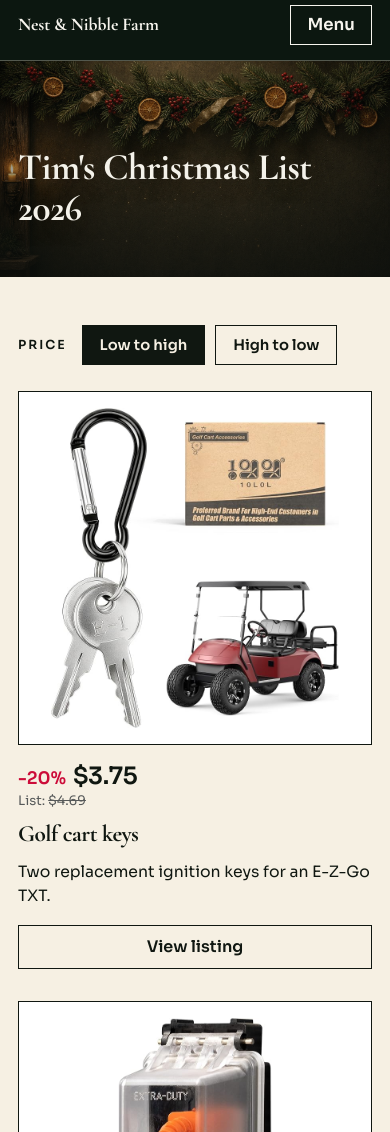
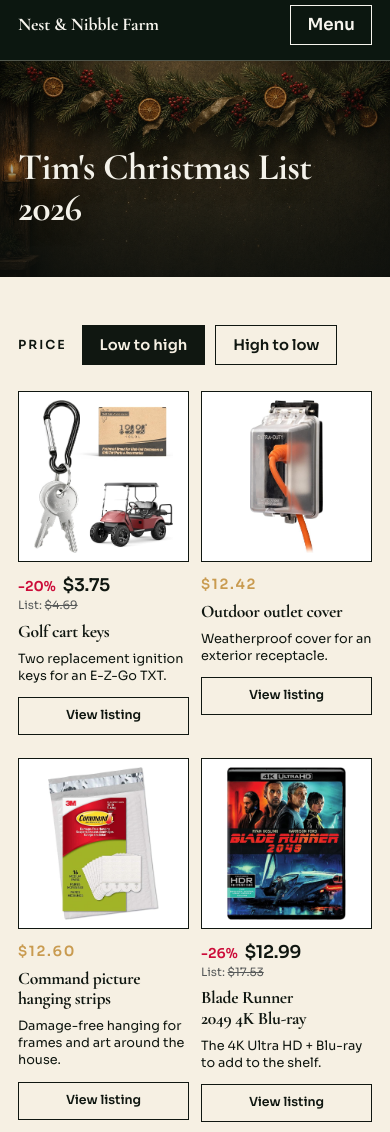
Before and after one commit to dubbltninja/nest-nibble-farm, a plain HTML site: page tim-christmas-list.html in a window 390 px wide. Shown: the top 1132 px of the page. Drawn offline with nearby package versions, Linux system fonts and the light colour scheme.

Commit message:
Compact 2-col (portrait) / 4-col (landscape) gift grid on phones

```diff
--- a/css/christmas.css
+++ b/css/christmas.css
@@ -230,15 +230,74 @@
   .gift-year {
     display: block;
   }
+  .gift-grid {
+    grid-template-columns: repeat(2, minmax(0, 1fr));
+  }
+}
+
+/* Phone landscape stays short, including widths that overlap the tablet breakpoint. */
+@media (orientation: landscape) and (max-height: 600px) {
+  .gift-grid {
+    grid-template-columns: repeat(4, minmax(0, 1fr));
+  }
+}
+
+@media (max-width: 699px),
+       (orientation: landscape) and (max-height: 600px) {
+  .gift-grid {
+    gap: 1rem 0.75rem;
+  }
+  .gift {
+    gap: 0.55rem;
+  }
+  .gift-photo img {
+    padding: 0.5rem;
+  }
+  .gift h2,
+  .gift p,
+  .gift-price,
+  .gift-deal,
+  .gift-coupon,
+  .gift .btn {
+    min-width: 0;
+    max-width: 100%;
+    overflow-wrap: anywhere;
+  }
+  .gift h2 {
+    font-size: 1.1rem;
+    line-height: 1.15;
+  }
+  .gift > p {
+    font-size: 0.8rem;
+    line-height: 1.35;
+  }
+  .gift > p.gift-options {
+    font-size: 0.75rem;
+  }
+  .gift > p.gift-price:not(.gift-price--sale) {
+    font-size: 0.88rem;
+    line-height: 1.2;
+  }
+  .gift-discount {
+    font-size: 0.85rem;
+  }
+  .gift-current {
+    font-size: 1.1rem;
+  }
+  .gift-list {
+    font-size: 0.72rem;
+  }
+  .gift-coupon {
+    padding: 0.04rem 0.28rem;
+    font-size: 0.65rem;
+    white-space: normal;
+  }
   .gift .btn {
     width: 100%;
     justify-self: stretch;
-  }
-  .gift-current {
-    font-size: 1.5rem;
-  }
-  .gift-discount {
-    font-size: 1.08rem;
+    min-height: 38px;
+    padding: 0.25rem 0.45rem;
+    font-size: 0.78rem;
   }
 }
 
--- a/tim-christmas-list.html
+++ b/tim-christmas-list.html
@@ -13,7 +13,7 @@
       rel="stylesheet"
     />
     <link rel="stylesheet" href="css/styles.css?v=20261002j" />
-    <link rel="stylesheet" href="css/christmas.css?v=20261122p" />
+    <link rel="stylesheet" href="css/christmas.css?v=20261122q" />
   </head>
   <body class="page-christmas">
     <a class="skip-link" href="#main">Skip to content</a>
```
Also changed, not shown: lindsey-christmas-list.html (+1 -1 lines).
